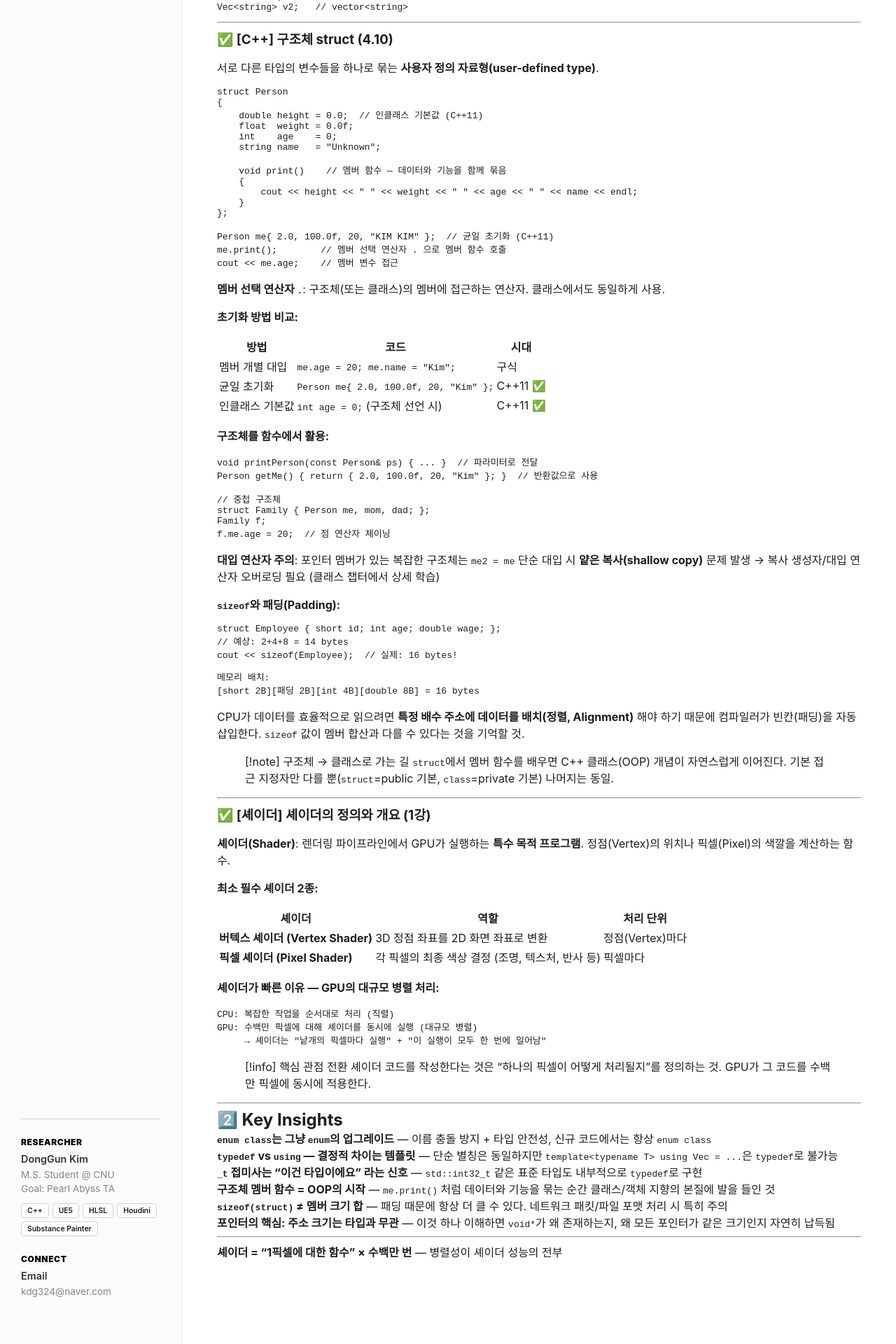
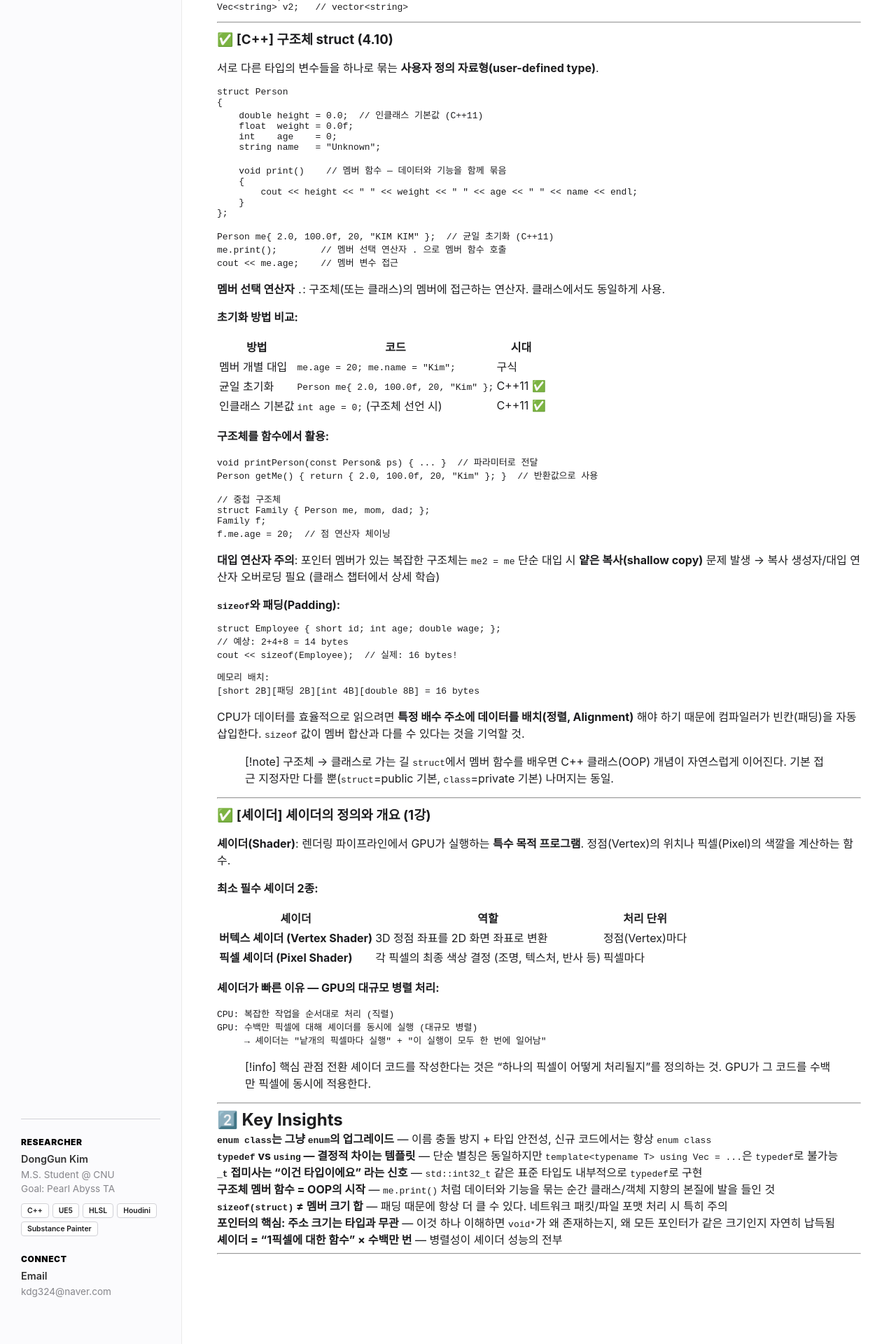
Before and after one commit to KimDongGun324/kimdonggun324.github.io, a Jekyll site: the page built from daily-study/post/2026/04/14.md, in a window 1280 px wide. Shown: the part 2413-4333 px from the top of the page at 70% size. Built offline with Jekyll 4.4.1, drawn with Linux system fonts in a browser that asks for light colours; some web fonts are replaced; our own code applies the rules of GitHub Pages for plain Markdown files.

Commit message:
TIL 2026_04_14

```diff
--- a/daily-study/post/2026/04/14.md
+++ b/daily-study/post/2026/04/14.md
@@ -240,6 +240,6 @@ GPU: 수백만 픽셀에 대해 셰이더를 동시에 실행 (대규모 병렬)
 - **구조체 멤버 함수 = OOP의 시작** — `me.print()` 처럼 데이터와 기능을 묶는 순간 클래스/객체 지향의 본질에 발을 들인 것
 - **`sizeof(struct)` ≠ 멤버 크기 합** — 패딩 때문에 항상 더 클 수 있다. 네트워크 패킷/파일 포맷 처리 시 특히 주의
 - **포인터의 핵심: 주소 크기는 타입과 무관** — 이것 하나 이해하면 `void*`가 왜 존재하는지, 왜 모든 포인터가 같은 크기인지 자연히 납득됨
+- **셰이더 = "1픽셀에 대한 함수" × 수백만 번** — 병렬성이 셰이더 성능의 전부
 
 ---
-- **셰이더 = "1픽셀에 대한 함수" × 수백만 번** — 병렬성이 셰이더 성능의 전부
```
